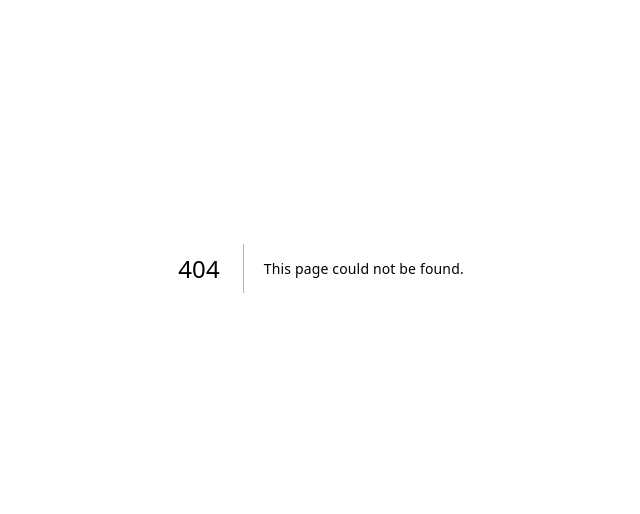
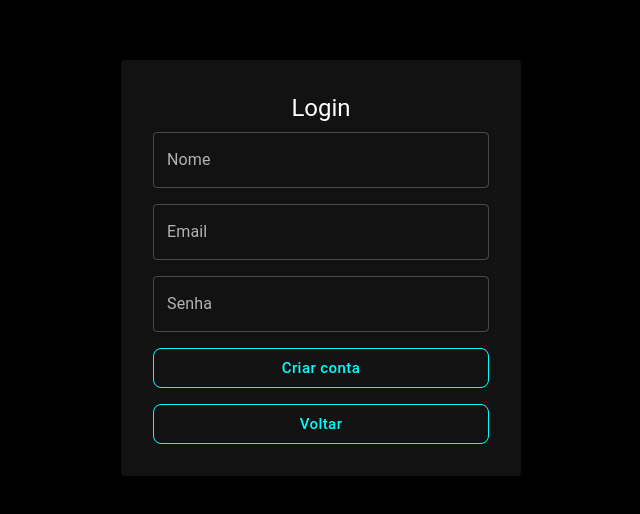
Before and after one commit to pigor66/Dialog-AI, a Next.js app: page /register in a window 1280 px wide. Before the commit this address had no page. Shown: the part 132-646 px from the top of the page, without its empty margins (319-959 px from the left). Built offline with nearby package versions, Linux system fonts and the light colour scheme.

Commit message:
Criação de login e register

```diff
--- /dev/null
+++ b/src/app/(account)/register/page.tsx
@@ -0,0 +1,98 @@
+'use client';
+
+import React, { useState } from 'react';
+import {
+    Box,
+    Button,
+    TextField,
+    Typography,
+    Paper,
+    Stack,
+} from '@mui/material';
+import BackgroundStars from '../../pratice/ParticleBackground';
+
+
+export default function RegisterForm() {
+
+
+    const [form, setForm] = useState({
+        name: '',
+        email: '',
+        password: '',
+    });
+
+    const handleChange = (event: any) => {
+        setForm({
+            ...form,
+            [event.target.name]: event.target.value,
+        });
+    };
+
+    const handleSubmit = (event: any) => {
+        event.preventDefault();
+        console.log('Form Submitted:', form);
+        // Aqui você pode adicionar lógica de autenticação
+    };
+
+    return (
+
+        <BackgroundStars>
+            <Box
+                display="flex"
+                justifyContent="center"
+                alignItems="center"
+                minHeight="100vh"
+            >
+
+                <Paper elevation={3} sx={{ padding: 4, width: 400 }}>
+                    <Typography variant="h5" gutterBottom textAlign={'center'}>
+                        Login
+                    </Typography>
+                    <form onSubmit={handleSubmit}>
+                        <Stack spacing={2}>
+                            <TextField
+                                label="Nome"
+                                name="name"
+                                fullWidth
+                                value={form.name}
+                                onChange={handleChange}
+                            />
+                            <TextField
+                                label="Email"
+                                name="email"
+                                type="email"
+                                fullWidth
+                                value={form.email}
+                                onChange={handleChange}
+                            />
+                            <TextField
+                                label="Senha"
+                                name="password"
+                                type="password"
+                                fullWidth
+                                value={form.password}
+                                onChange={handleChange}
+                            />
+                            <Button type="submit"
+                                variant="outlined"
+                                size="large"
+                                color="primary"
+                                fullWidth>
+                                Criar conta
+                            </Button>
+
+                            <Button type="submit"
+                                variant="outlined"
+                                size="large"
+                                color="primary"
+                                href="/login"
+                                fullWidth>
+                                Voltar
+                            </Button>
+                        </Stack>
+                    </form>
+                </Paper>
+            </Box>
+        </BackgroundStars>
+    );
+}
```
Also changed, not shown: src/app/(account)/login/page.tsx (added, +90 -0 lines), src/app/pratice/main.tsx (line endings or trailing spaces).
